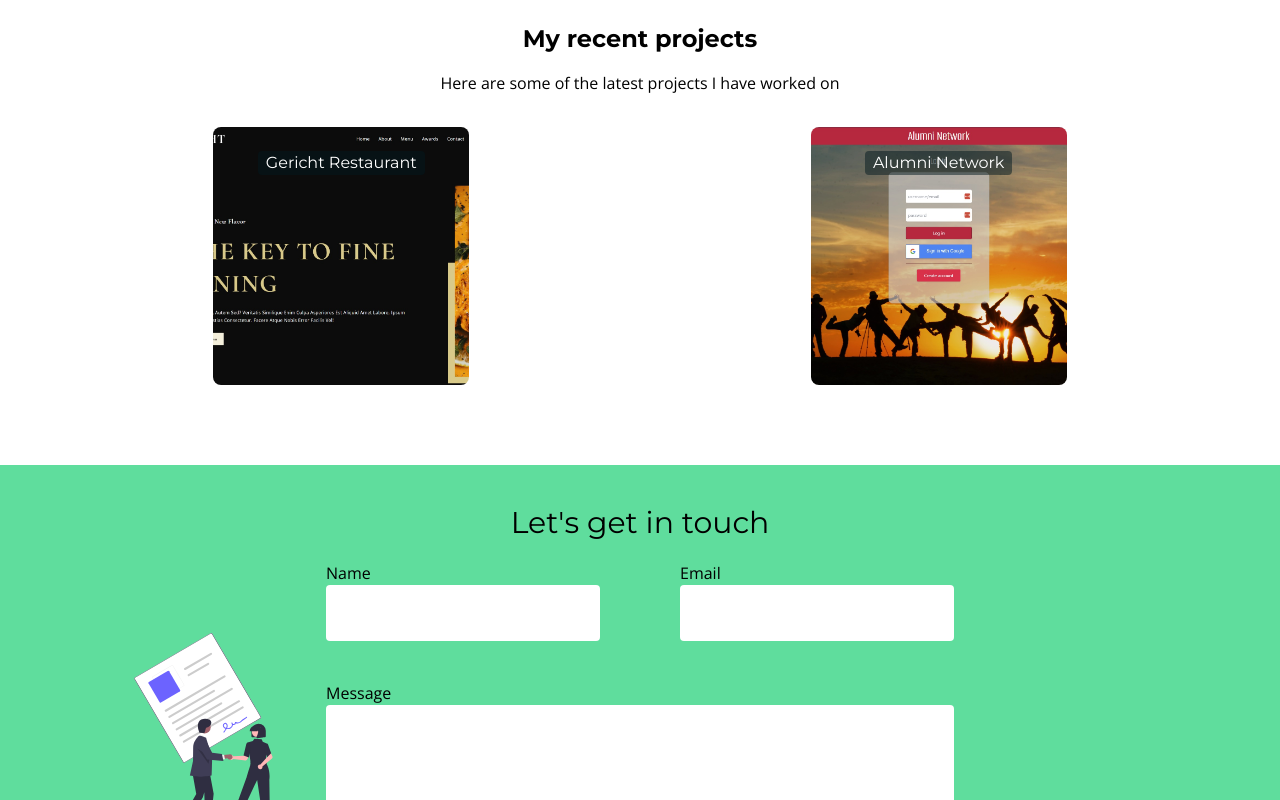
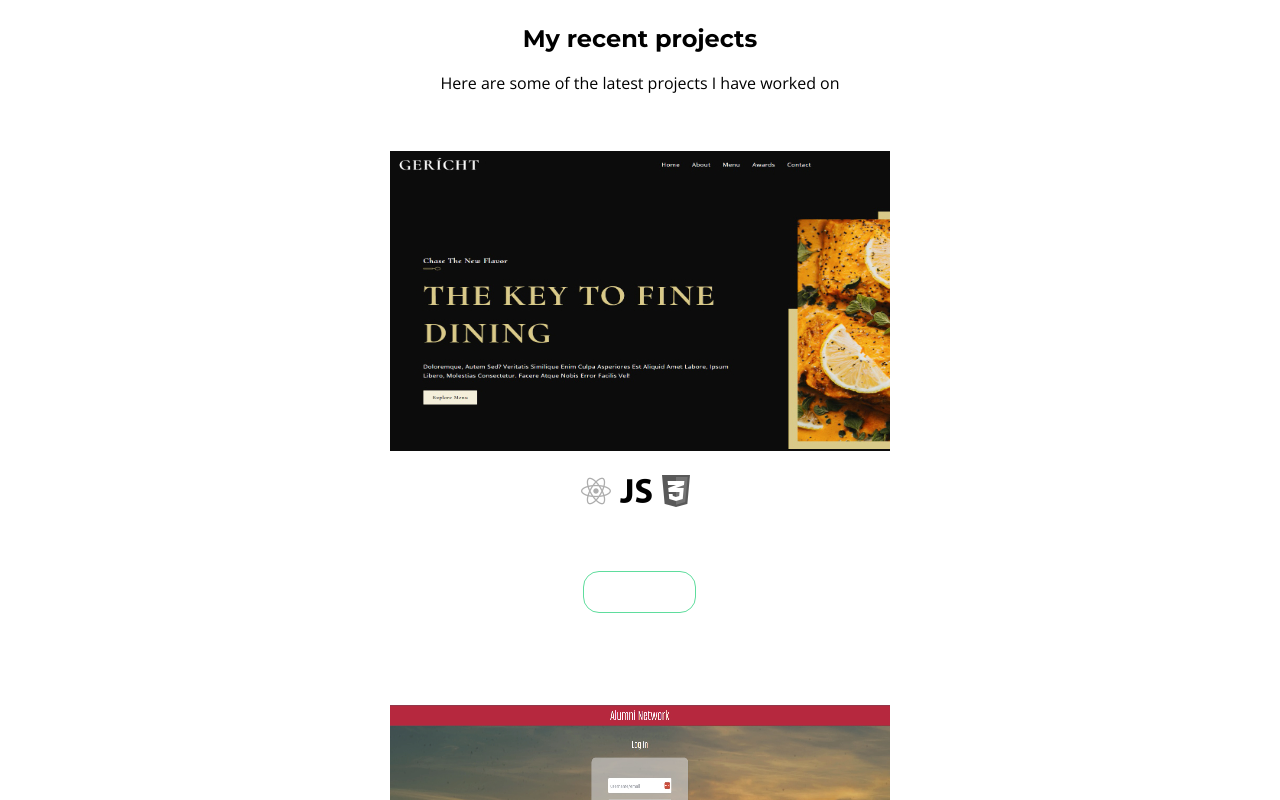
Before and after one commit to Mommotexx/React-Portfolio, a React (Vite) app: page / in a window 1280 px wide. Shown: the part 1680-2480 px from the top of the page. Built offline with nearby package versions, Linux system fonts and the light colour scheme.

Commit message:
Forbedring prosjekter

```diff
--- a/src/Components/Project/ProjectItem.tsx
+++ b/src/Components/Project/ProjectItem.tsx
@@ -1,33 +1,12 @@
-import { useState } from "react";
+
 import { projectItemProps } from "./interface/projectItemProps";
 
 const ProjectItem = (props: projectItemProps) => {
-    const [showBg, setShowBg] = useState(true);
-
   return (
-        <article
-            className="project_item flex flex-col w-full items-center md:w-[30%] min-h-[200px] bg-[#0c6b03] text-white py-6 rounded-lg bg-center bg-no-repeat bg-cover"
-            style={
-                showBg
-                    ? {
-                          backgroundImage: `url(${props.background})`
-                      }
-                    : undefined
-            }
-            onFocus={() => setShowBg(false)}
-            onMouseEnter={() => setShowBg(false)}
-            onMouseLeave={() => setShowBg(true)}
-        >
-            {showBg && (
-                <h2 className="bg-dark rounded px-2 bg-opacity-50">
-                    {props.title}
-                </h2>
-            )}
-            <div
-                className={`flex flex-col w-full items-center -z-20 ${
-                    !showBg && `z-30`
-                }`}
-            >
+    <article className="project_item flex flex-col w-full items-center  text-white py-6 rounded-lg bg-center bg-no-repeat bg-cover">
+      <img src={props.background} alt={props.title} />
+      <h2 className=" rounded px-2 bg-opacity-50">{props.title}</h2>
+      <div className="flex flex-col w-full items-center transition-all ease-in-out transition-duration-300">
         <div className="flex mb-2">
           {props.technologies.map((tech) => (
             <img
--- a/src/Constants/projectitem.tsx
+++ b/src/Constants/projectitem.tsx
@@ -11,7 +11,7 @@ export const projectitem = () => {
                 technologies.css,
             ],
             demo: "https://gericht.marcusjohansen.com/",
-            background: "/images/projects/gericht.jpg",
+            background: "/images/projects/gericht-resized.jpg",
         },
         {
             title: "Alumni Network",
@@ -24,7 +24,7 @@ export const projectitem = () => {
                 technologies.javascript,
             ],
             demo: "https://alumni.marcusjohansen.com/",
-            background: "/images/projects/alumni.jpg",
+            background: "/images/projects/alumni-resized.jpg",
         },
     ];
 };
```
Also changed, not shown: public/images/projects/alumni-resized.jpg (added), public/images/projects/gericht-resized.jpg (added). Lines whose indentation alone changed are shown as unchanged.
